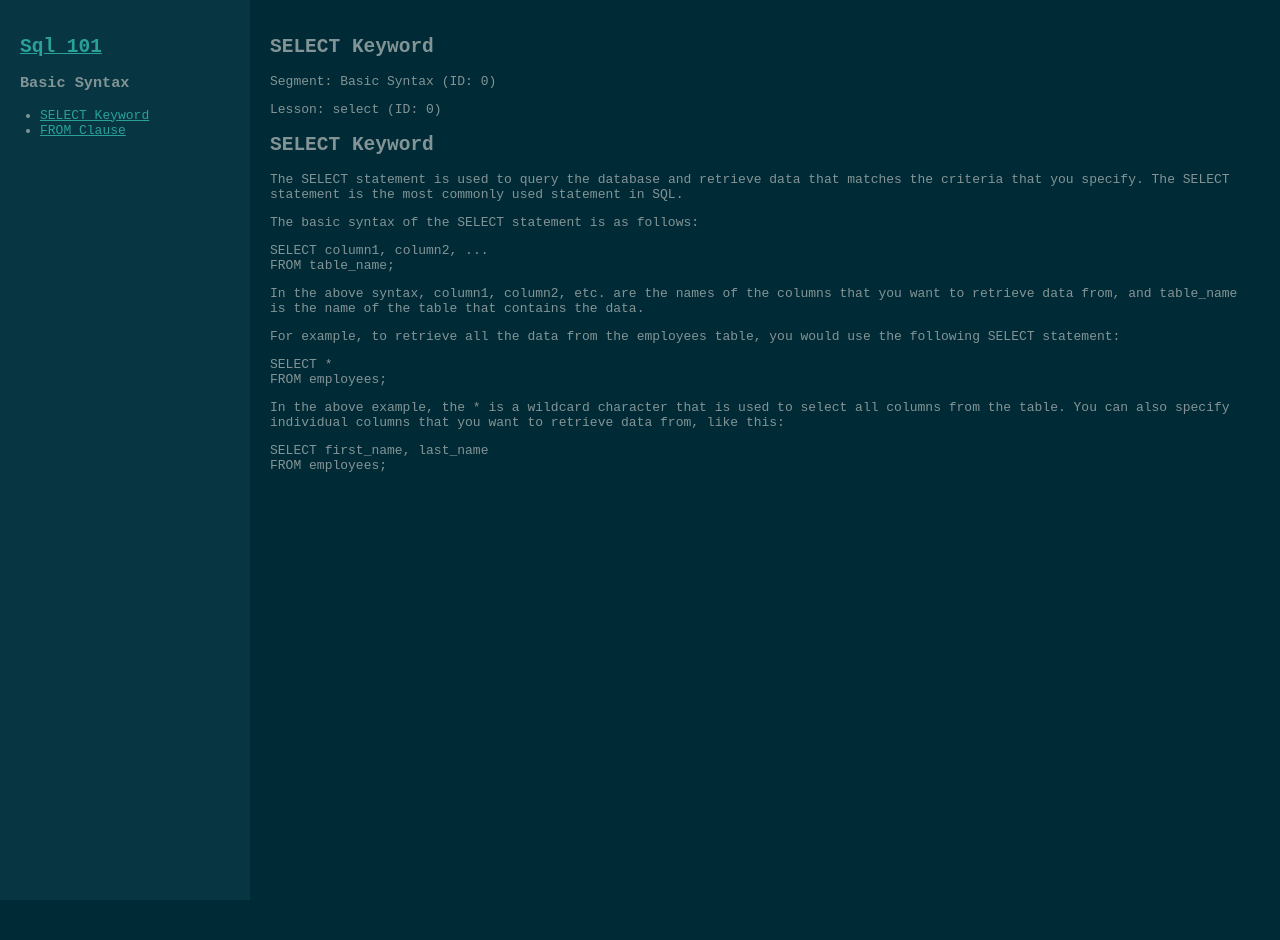
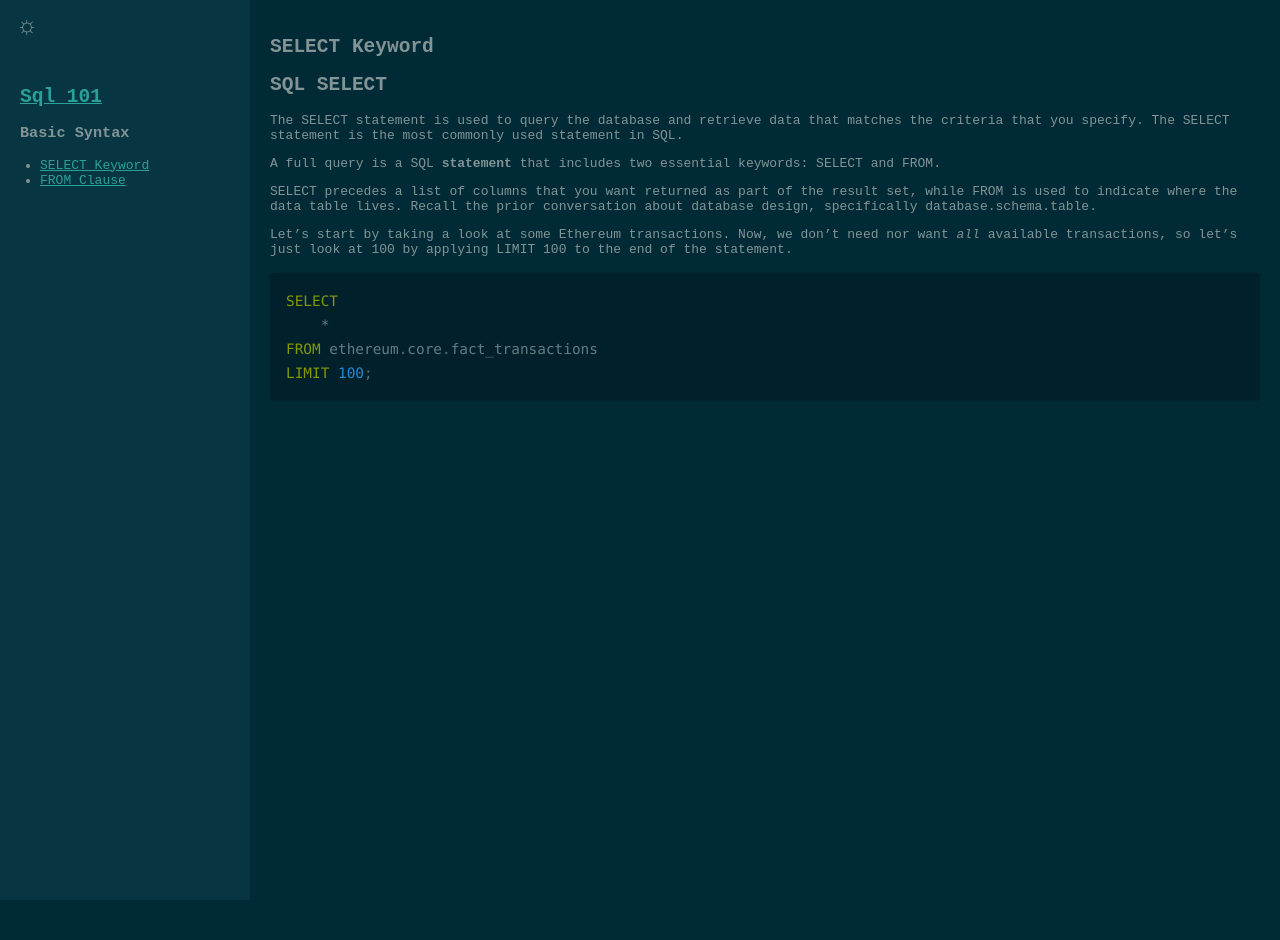
Before and after one commit to forgxyz/forgxyz.github.io, a Jekyll site: the page built from _courses/sql-101/module-0/select.md, in a window 1280 px wide. Built offline with Jekyll 4.4.1, drawn with Linux system fonts in a browser that asks for light colours; nearby versions of some CDN libraries.

Commit message:
light/dark modes

````diff
--- a/_config.yml
+++ b/_config.yml
@@ -49,6 +49,12 @@
 plugins:
   - jekyll-feed
 
+markdown: kramdown
+kramdown:
+  input: GFM
+  syntax_highlighter_opts:
+    disable: true
+
 # Exclude from processing.
 # The following items will not be processed, by default.
 # Any item listed under the `exclude:` key here will be automatically added to
--- a/_courses/sql-101/module-0/select.md
+++ b/_courses/sql-101/module-0/select.md
@@ -1,5 +1,6 @@
 ---
 title: SELECT Keyword
+description: Accessing the data we want and need.
 course: sql-101
 segment: Basic Syntax
 segment_id: 0
@@ -8,29 +9,19 @@
 ---
 
 
-# SELECT Keyword
+## SQL SELECT
 
 The `SELECT` statement is used to query the database and retrieve data that matches the criteria that you specify. The `SELECT` statement is the most commonly used statement in SQL.
 
-The basic syntax of the `SELECT` statement is as follows:
+A full query is a SQL **statement** that includes two essential keywords: `SELECT` and `FROM`.
+
+`SELECT` precedes a list of columns that you want returned as part of the result set, while `FROM` is used to indicate where the data table lives. Recall the prior conversation about database design, specifically `database.schema.table`.
+
+Let's start by taking a look at some Ethereum transactions. Now, we don't need nor want _all_ available transactions, so let's just look at 100 by applying `LIMIT 100` to the end of the statement.
 
 ```sql
-SELECT column1, column2, ...
-FROM table_name;
+SELECT
+    *
+FROM ethereum.core.fact_transactions
+LIMIT 100;
 ```
-
-In the above syntax, `column1`, `column2`, etc. are the names of the columns that you want to retrieve data from, and `table_name` is the name of the table that contains the data.
-
-For example, to retrieve all the data from the `employees` table, you would use the following `SELECT` statement:
-
-```sql
-SELECT *
-FROM employees;
-```
-
-In the above example, the `*` is a wildcard character that is used to select all columns from the table. You can also specify individual columns that you want to retrieve data from, like this:
-
-```sql
-SELECT first_name, last_name
-FROM employees;
-```
--- a/_includes/navigation.html
+++ b/_includes/navigation.html
@@ -1,7 +1,12 @@
 {% assign current_course = page.course %}
 {% assign course_pages = site.courses | where: "course", current_course %}
 <nav class="sidebar" id="sidebar">
-  <button id="sidebar-toggle" class="sidebar-toggle">☰ Menu</button>
+  <div class="sidebar-header">
+    <button id="sidebar-toggle" class="sidebar-toggle">☰ Menu</button>
+    <button id="theme-toggle" class="theme-toggle" aria-label="Toggle theme">
+      <span class="theme-toggle-icon"></span>
+    </button>
+  </div>
   <div class="sidebar-content">
     <h2><a href="/{{ current_course }}">{{ current_course | capitalize | replace: "-", " " }}</a></h2>
     {% assign segments = course_pages | group_by: "segment_id" | sort: "name" %}
--- a/_layouts/course.html
+++ b/_layouts/course.html
@@ -4,21 +4,42 @@
     <meta charset="UTF-8">
     <meta name="viewport" content="width=device-width, initial-scale=1.0">
     <title>{{ page.title }} - {{ site.title }}</title>
+    <link href="https://cdnjs.cloudflare.com/ajax/libs/prism/1.24.1/themes/prism-solarizedlight.min.css" rel="stylesheet" />
     <style>
+        :root {
+            --bg-color: #002b36;
+            --text-color: #839496;
+            --link-color: #2aa198;
+            --sidebar-bg: #073642;
+            --sidebar-toggle-bg: #073642;
+            --code-bg: #00212b;
+        }
+
+        .light-theme {
+            --bg-color: #fdf6e3;
+            --text-color: #657b83;
+            --link-color: #2aa198;
+            --sidebar-bg: #eee8d5;
+            --sidebar-toggle-bg: #eee8d5;
+            --code-bg: #fbf1d1;
+        }
+
         body {
             display: flex;
             flex-direction: column;
-            color: #839496;
-            background-color: #002b36;
+            color: var(--text-color);
+            background-color: var(--bg-color);
             font-family: monospace;
             margin: 0;
             padding: 0;
             min-height: 100vh;
+            transition: background-color 0.3s, color 0.3s;
         }
         .sidebar {
-            background-color: #073642;
+            background-color: var(--sidebar-bg);
             overflow-y: auto;
             flex-shrink: 0;
+            transition: background-color 0.3s;
         }
         .sidebar-content {
             padding: 20px;
@@ -28,17 +49,39 @@
             padding: 20px;
             overflow-y: auto;
         }
-        a { color: #2aa198; }
+
+        a { color: var(--link-color); }
+
         .sidebar ul { padding-left: 20px; }
         .sidebar-toggle {
             display: none;
             width: 100%;
             padding: 10px;
-            background-color: #073642;
             border: none;
-            color: #839496;
+            color: var(--text-color);
+            background-color: var(--sidebar-toggle-bg);
             text-align: left;
             cursor: pointer;
+        }
+        .sidebar-header {
+            display: flex;
+            justify-content: space-between;
+            align-items: center;
+            padding: 10px;
+            background-color: var(--sidebar-toggle-bg);
+        }
+        .theme-toggle {
+            background: none;
+            border: none;
+            font-size: 24px;
+            cursor: pointer;
+            color: var(--text-color);
+        }
+        .theme-toggle-icon::after {
+            content: '☼';
+        }
+        .light-theme .theme-toggle-icon::after {
+            content: '☽';
         }
 
         @media (max-width: 768px) {
@@ -70,6 +113,19 @@
             .main-content {
                 height: 100vh;
             }
+            .sidebar-toggle {
+                display: none;
+            }
+        }
+        /* Code block styles */
+        pre[class*="language-"] {
+            background: var(--code-bg);
+            border-radius: 4px;
+            margin: 1em 0;
+        }
+        code[class*="language-"] {
+            font-family: Consolas, Monaco, 'Andale Mono', 'Ubuntu Mono', monospace;
+            font-size: 0.9em;
         }
     </style>
 </head>
@@ -78,14 +134,41 @@
     <main class="main-content">
         {{ content }}
     </main>
+    <script src="https://cdnjs.cloudflare.com/ajax/libs/prism/1.24.1/components/prism-core.min.js"></script>
+    <script src="https://cdnjs.cloudflare.com/ajax/libs/prism/1.24.1/plugins/autoloader/prism-autoloader.min.js"></script>
     <script>
-        document.addEventListener('DOMContentLoaded', (event) => {
+       document.addEventListener('DOMContentLoaded', (event) => {
             const toggleButton = document.getElementById('sidebar-toggle');
             const sidebarContent = document.querySelector('.sidebar-content');
+            const themeToggle = document.getElementById('theme-toggle');
+            const body = document.body;
+            Prism.plugins.autoloader.languages_path = 'https://cdnjs.cloudflare.com/ajax/libs/prism/1.24.1/components/';
 
             toggleButton.addEventListener('click', () => {
                 sidebarContent.classList.toggle('active');
             });
+
+            function setTheme(theme) {
+                if (theme === 'light') {
+                    body.classList.add('light-theme');
+                    localStorage.setItem('theme', 'light');
+                } else {
+                    body.classList.remove('light-theme');
+                    localStorage.setItem('theme', 'dark');
+                }
+            }
+
+            const savedTheme = localStorage.getItem('theme') || 'dark';
+            setTheme(savedTheme);
+
+            themeToggle.addEventListener('click', () => {
+                if (body.classList.contains('light-theme')) {
+                    setTheme('dark');
+                } else {
+                    setTheme('light');
+                }
+            });
+
         });
     </script>
 </body>
--- a/_layouts/module.html
+++ b/_layouts/module.html
@@ -3,7 +3,7 @@
 ---
 <article class="module-content">
   <h1>{{ page.title }}</h1>
-  <p>Segment: {{ page.segment }} (ID: {{ page.segment_id }})</p>
-  <p>Lesson: {{ page.lesson }} (ID: {{ page.lesson_id }})</p>
+  <!-- <p>Segment: {{ page.segment }} (ID: {{ page.segment_id }})</p>
+  <p>Lesson: {{ page.lesson }} (ID: {{ page.lesson_id }})</p> -->
   {{ content }}
 </article>
````
Also changed, not shown: _courses/sql-101/index.md (+1 -1 lines), 1 other file.
